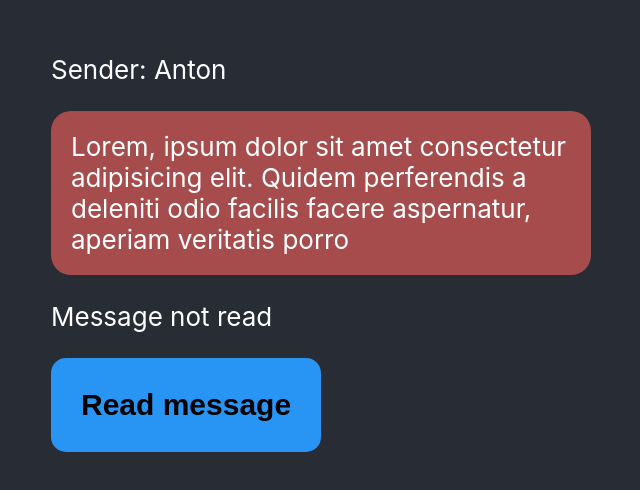
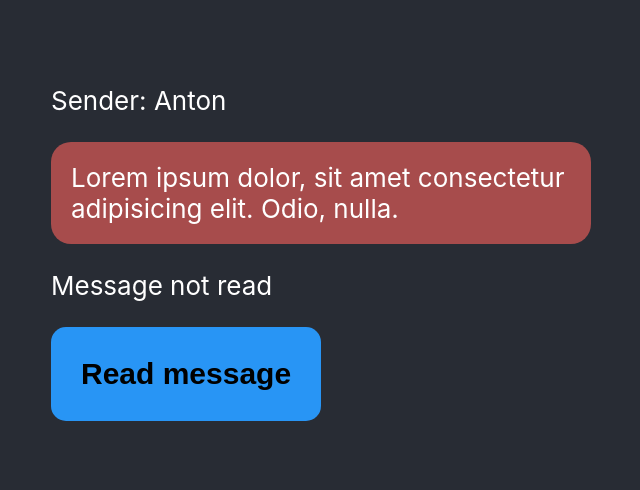
Before and after one commit to dmytro-bieliei/react-conditional-rendering-and-state, a React (Create React App) app: page / in a window 1280 px wide. Shown: the part 160-650 px from the top of the page, without its empty margins (319-959 px from the left). Built offline with nearby package versions, Linux system fonts and the light colour scheme.

Commit message:
change props

```diff
--- a/src/App.js
+++ b/src/App.js
@@ -3,13 +3,13 @@ import Message from "./components";
 
 const user = {
   name: "Anton",
-  email: "anton@mail.com",
+  message: "Lorem ipsum dolor, sit amet consectetur adipisicing elit. Odio, nulla.",
 };
 
 function App() {
   return (
     <article className="MessageArticle">
-      <Message sender={user} />
+      <Message sender={user} message={user} />
     </article>
   );
 }
--- a/src/components/index.jsx
+++ b/src/components/index.jsx
@@ -17,16 +17,15 @@ class Message extends Component {
 
   render() {
     const {
-      sender: { name },
+      sender: { name, message },
+
     } = this.props;
     console.log(name);
     return (
       <article>
         <p>Sender: {name}</p>
         <p className="TextMessage">
-          Lorem, ipsum dolor sit amet consectetur adipisicing elit. Quidem
-          perferendis a deleniti odio facilis facere aspernatur, aperiam
-          veritatis porro
+          {message}
         </p>
         <p>
           {this.state.isRead ? "Message has been read" : "Message not read"}
```
